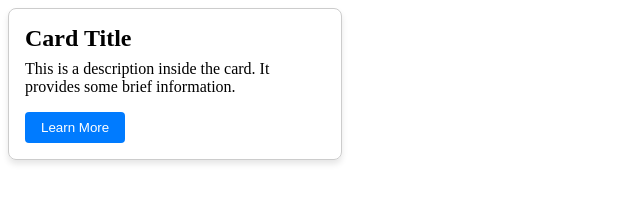
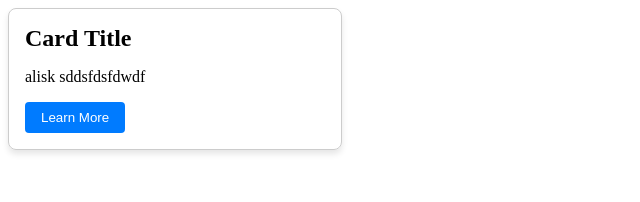
Before and after one commit to alijon13/homeWork, a plain HTML site: page index.html in a window 1280 px wide. Shown: the whole page, without its empty margins (0-640 px from the left). Drawn offline with Linux system fonts and the light colour scheme.

Commit message:
fixed-bug

```diff
--- a/index.html
+++ b/index.html
@@ -8,7 +8,8 @@
 <body>
     <div style="border: 1px solid #ccc; border-radius: 8px; padding: 16px; max-width: 300px; box-shadow: 0 4px 6px rgba(0, 0, 0, 0.1);">
         <h2 style="margin: 0 0 8px;">Card Title</h2>
-        <p style="margin: 0 0 16px;">This is a description inside the card. It provides some brief information.</p>
+        <!-- <p style="margin: 0 0 16px;">This is a description inside the card. It provides some brief information.</p> dsdasfsfsdf -->
+         <p>alisk sddsfdsfdwdf</p>
         <button style="background-color: #007BFF; color: white; border: none; padding: 8px 16px; border-radius: 4px; cursor: pointer;">Learn More</button>
     </div>
 </body>
```
